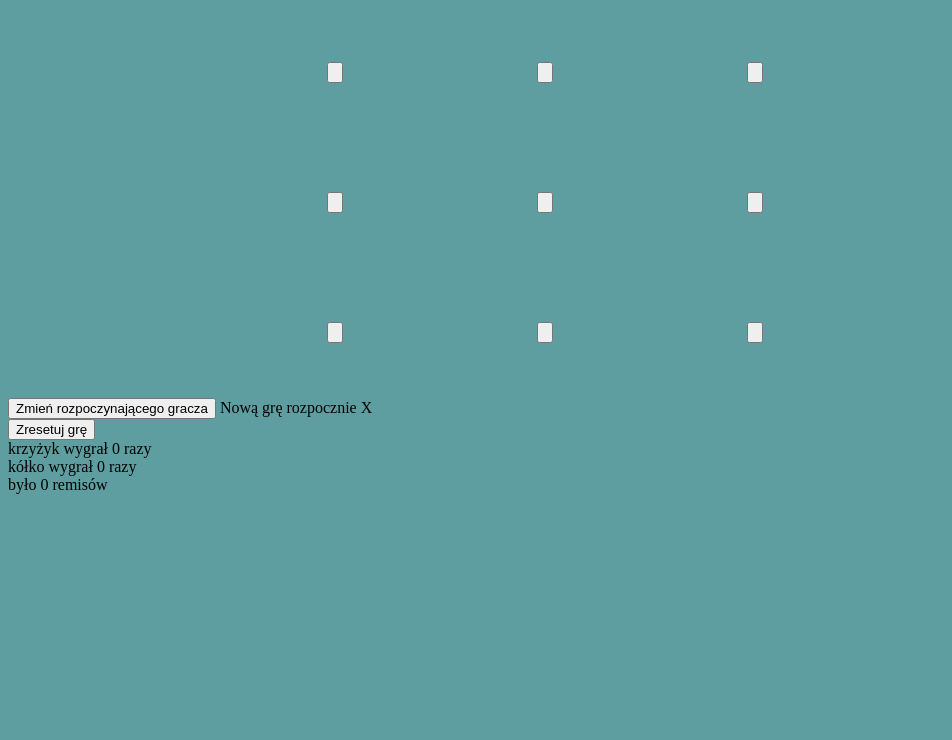
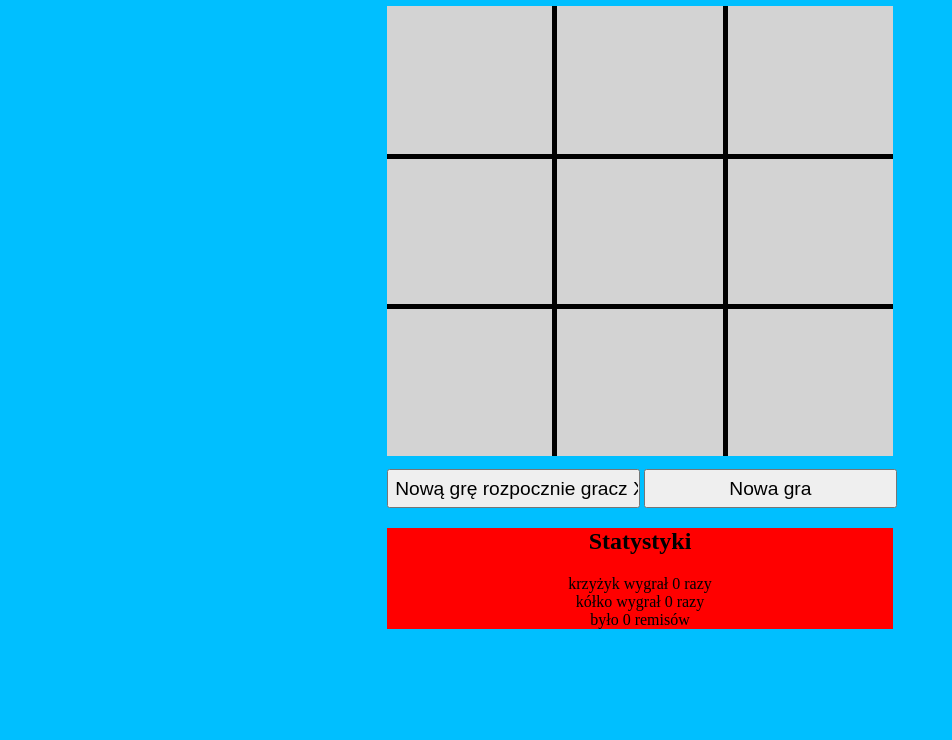
Before and after one commit to arni93/startetKit-JS, a plain HTML site: page index.html in a window 1280 px wide. Shown: the part 60-800 px from the top of the page, without its empty margins (0-952 px from the left). Drawn offline with Linux system fonts and the light colour scheme.

Commit message:
dodane css, ale do poprawy

```diff
--- a/css/styles.css
+++ b/css/styles.css
@@ -1,21 +1,50 @@
-h1 {
+h1, h2 {
     text-align: center;
 }
 
 body {
-    background-color: cadetblue;
+    background-color: deepskyblue;
 }
 table.game {
-    margin-left: 25%;
-    width: 50%;
+    margin-left: 30%;
+    width: 40%;
     height: 50%;
+    border-collapse: collapse;
+    border-style: hidden;
 }
 
-tr{
-    height: 33%;
-    width: 33%;
+td{
+    height: 150px;
+    width: 150px;
+    background: lightgray;
+    align-content: center;
+    text-align: center;
+    vertical-align: middle;
+    font-size: 120px;
+    border-width: 5px;
+    border-style: solid;
+    border-color: black;
 }
 
-button {
-    size: 100%;
+input.change_player{
+    color: black;
+    margin-top: 1%;
+    height: 5%;
+    width: 20%;
+    font-size: 120%;
+    margin-left: 30%
 }
+input.reset_game{
+    color: black;
+    margin-top: 1%;
+    width: 20%;
+    height: 5%;
+    font-size: 120%;
+}
+.statistics{
+    margin-left: 30%;
+    margin-right: 30%;
+    text-align: center;
+    background: red;
+
+}
--- a/index.html
+++ b/index.html
@@ -1,8 +1,7 @@
-
 <html lang="pl">
 
 <head>
-    <meta http-equiv="Content-Type" content="text/html;charset=UTF-8" >
+    <meta http-equiv="Content-Type" content="text/html;charset=UTF-8">
     <title>Kółko i krzyżyk</title>
     <link rel="stylesheet" type="text/css" href="css/styles.css" />
     <script type="text/javascript" src="js/game.js"></script>
@@ -10,49 +9,42 @@
 </head>
 
 <h1>Gra w kółko i krzyżyk</h1>
+
 <body>
-    <div class="game-border">
     <table class="game">
         <tr>
-                <td>
-                    <input type="button" id="field0" value="" onclick="game.makeMove(0,0)"></input>
+            <td id="field0" onclick="game.makeMove(0,0)">
             </td>
-                <td><input type="button" id="field1" value="" onclick="game.makeMove(0,1)"></input>
+            <td id="field1" onclick="game.makeMove(0,1)">
             </td>
-                <td><input type="button" id="field2" value="" onclick="game.makeMove(0,2)"></input>
+            <td id="field2" onclick="game.makeMove(0,2)">
             </td>
         </tr>
         <tr>
-                <td><input type="button" id="field3" value="" onclick="game.makeMove(1,0)"></input>
+            <td id="field3" onclick="game.makeMove(1,0)">
             </td>
-                <td><input type="button" id="field4" value="" onclick="game.makeMove(1,1)"></input>
+            <td id="field4" onclick="game.makeMove(1,1)">
             </td>
-                <td><input type="button" id="field5" value="" onclick="game.makeMove(1,2)"></input>
-                </td>
+            <td id="field5" onclick="game.makeMove(1,2)">
         </tr>
         <tr>
-                <td><input type="button" id="field6" value="" onclick="game.makeMove(2,0)"></input>
+            <td id="field6" onclick="game.makeMove(2,0)">
             </td>
-                <td><input type="button" id="field7" value="" onclick="game.makeMove(2,1)"></input>
+            <td id="field7" onclick="game.makeMove(2,1)">
             </td>
-                <td><input type="button" id="field8" value="" onclick="game.makeMove(2,2)"></input>
-                </td>
+            <td id="field8" onclick="game.makeMove(2,2)">
         </tr>
     </table>
-    </div>
-    <div class="buttons">
-        <input type="button" name="" value="Zmień rozpoczynającego gracza" onclick="game.changeBeginningPlayer()">
-        <label id="beginningPlayerLabel">Nową grę rozpocznie X</label>
-        <br>
-        <input type="button" name="" value="Zresetuj grę" onclick="game.resetGame()">
-    </div>
+    <input id="beginningPlayerButton" type="button" class="change_player" value="Nową grę rozpocznie gracz X" onclick="game.changeBeginningPlayer()">
+    <input type="button" class="reset_game" value="Nowa gra" onclick="game.resetGame()">
 
     <div class="statistics">
-        <label id = "xPlayerWon">krzyżyk wygrał 0 razy</label>
+        <h2>Statystyki</h2>
+        <label id="xPlayerWon">krzyżyk wygrał 0 razy</label>
         <br>
-        <label id = "oPlayerWon">kółko wygrał 0 razy</label>
+        <label id="oPlayerWon">kółko wygrał 0 razy</label>
         <br>
-        <label id = "tieQuantity">było 0 remisów</label>
+        <label id="tieQuantity">było 0 remisów</label>
     </div>
 
 
--- a/js/game.js
+++ b/js/game.js
@@ -36,7 +36,7 @@ var game = (function () {
                 result = false;
                 if (board[position].sign == '') {
                     board[position].sign = currentPlayer;
-                    document.getElementById('field' + position).value = currentPlayer;
+                    document.getElementById('field' + position).innerText = currentPlayer;
                     if (currentPlayer == player1) {
                         currentPlayer = player2;
                     }
@@ -67,7 +67,7 @@ var game = (function () {
             var iter;
             for (iter = 0; iter < board.length; iter++) {
                 board[iter].sign = '';
-                document.getElementById('field' + iter).value = '';
+                document.getElementById('field' + iter).innerText = '';
             }
             wasMoveBefore = false;
             gameEnded = false;
@@ -79,7 +79,7 @@ var game = (function () {
             else {
                 beginningPlayer = player1;
             }
-            document.getElementById('beginningPlayerLabel').innerText = 'Nową grę rozpocznie ' + beginningPlayer;
+            document.getElementById('beginningPlayerButton').value = 'Nową grę rozpocznie gracz ' + beginningPlayer;
         }
     }
 })();
```
Lines whose indentation alone changed are shown as unchanged.
